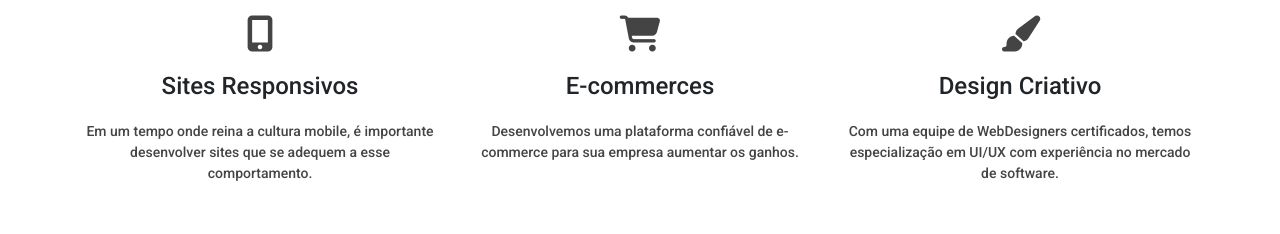
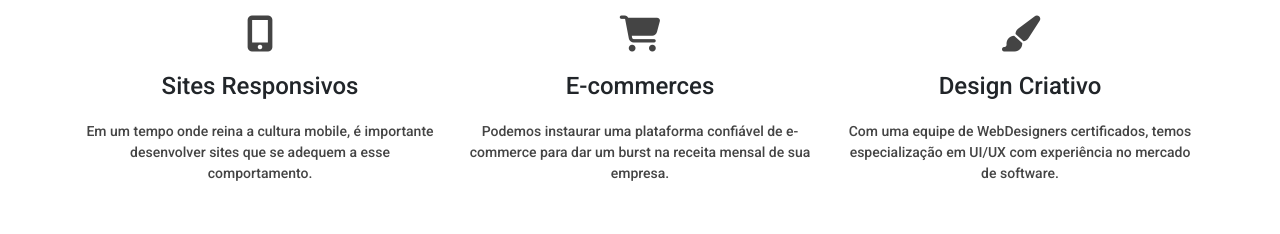
Before and after one commit to lupus-magnus/lupusmagnus-v1, a plain HTML site: page index.html in a window 1280 px wide. Shown: the part 1500-1734 px from the top of the page. Drawn offline with nearby package versions, Linux system fonts and the light colour scheme; a script that the page names is missing.

Commit message:
small change in description of services

```diff
--- a/index.html
+++ b/index.html
@@ -137,7 +137,7 @@
                             <div class="col-md-4 service-box">
                                 <i class="fas fa-shopping-cart"></i>
                                 <h4>E-commerces</h4>
-                                <p>Desenvolvemos uma plataforma confiável de e-commerce para sua empresa aumentar os ganhos.</p>
+                                <p>Podemos instaurar uma plataforma confiável de e-commerce para dar um burst na receita mensal de sua empresa.</p>
                             </div>
                             <div class="col-md-4 service-box">
                                 <i class="fas fa-paint-brush"></i>
```
